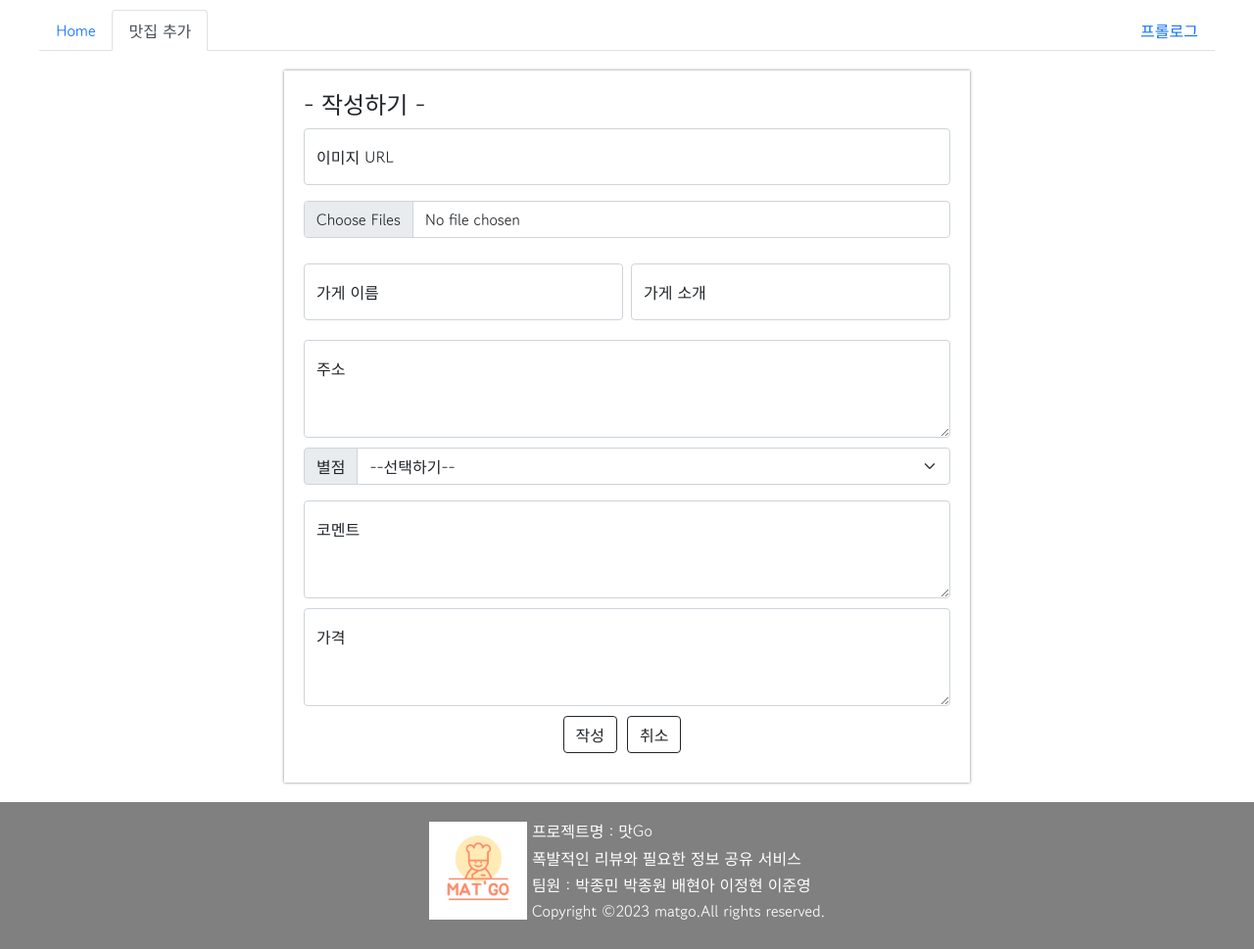
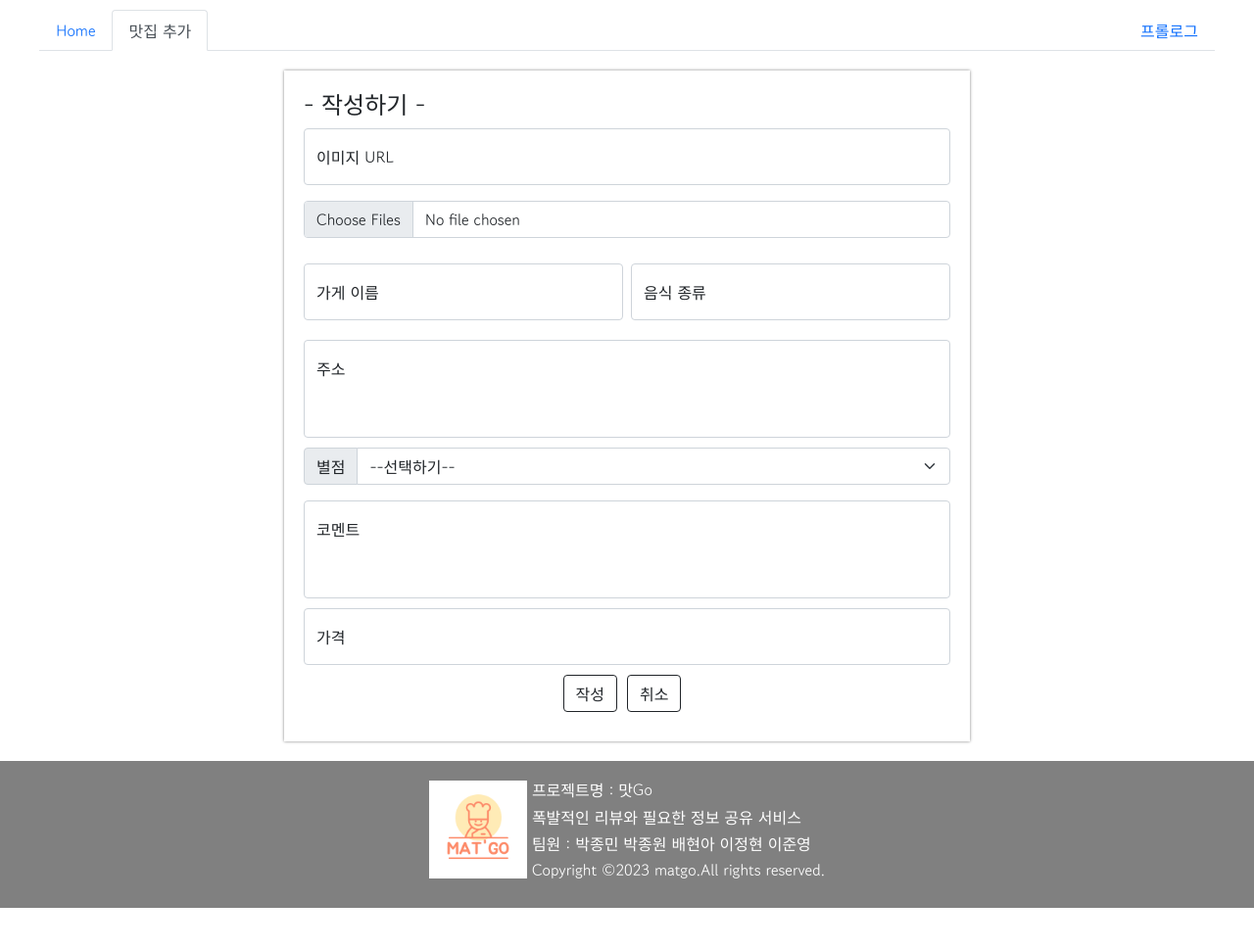
Before and after one commit to jmpop97/MiniTeamProject, a Flask app: page /write in a window 1280 px wide. Shown: the part 150-1119 px from the top of the page at 98% size. After the commit the page ends 1077 px from the top, so only its background shows below. Run offline with Flask 2, Linux system fonts and the light colour scheme.

Commit message:
write-칸 늘어나는거 제거

```diff
--- a/app.py
+++ b/app.py
@@ -75,10 +75,10 @@ def matgo_list_detail(id):
 
     return render_template('matgo_list_detail.html',Resid=id)
 
-@app.route('/matgo_list_detail/<id>', methods=["GET"])
-def matgo_list_detail_get(id):
-    ids={'review_id':id}
-    return jsonify({'result': ids})
+#@app.route('/matgo_list_detail/<id>', methods=["GET"])
+#def matgo_list_detail_get(id):
+#    ids={'review_id':id}
+#    return jsonify({'result': ids})
 
 @app.route('/matgo_list_detail/<id>', methods=["POST"])
 def matgo_list_detail_post(id):
--- a/templates/matgo.html
+++ b/templates/matgo.html
@@ -622,7 +622,7 @@
             </div>
         </div>
 
-    <!---->
+    <!--위치이상함-->
     </div>
     <div class="min">
         <img src="https://cdn.pixabay.com/photo/2020/06/29/10/55/pizza-5352321__340.png" alt="로고" width="340px"
--- a/templates/write.html
+++ b/templates/write.html
@@ -104,6 +104,10 @@
         .bartext {
             color: white;
         }
+        textarea {
+            height: 60px;
+            resize: none;
+        }
 
     </style>
     <script>
@@ -132,7 +136,6 @@
         }
     </script>
 </head>
-
 <body>
     <!--대문-->
     <div class="mytitle">
@@ -157,12 +160,14 @@
 
         </ul>
     </div>
+
+<form>
  <!--작성내용-->
     <div class="mypost" id="post-box">
         <h4> - 작성하기 - </h4>
 <!--imgLink-->
         <div class="form-floating mb-3">
-            <input type="email" class="form-control" id="url" placeholder="name@example.com">
+            <textarea class="form-control" id="url" placeholder="Leave a comment here" required></textarea>
             <label for="url">이미지 URL</label>
         </div>
         <!--파일선택-->
@@ -173,30 +178,30 @@
         <div class="row g-2">
             <div class="col-md">
                 <div class="form-floating">
-                    <input type="email" class="form-control" id="stname" placeholder="name@example.com"
-                           value="">
+                                <textarea class="form-control" id="stname" required
+                                          placeholder="Leave a comment here"></textarea>
                     <label for="stname">가게 이름</label>
                 </div>
             </div>
             <div class="col-md">
                 <div class="form-floating">
-                    <input type="email" class="form-control" id="stintro" placeholder="name@example.com"
-                           value="">
-                    <label for="stintro">가게 소개</label>
+                                <textarea class="form-control" id="stintro" required
+                                          placeholder="Leave a comment here"></textarea>
+                    <label for="stintro">음식 종류</label>
                 </div>
             </div>
         </div>
  <!--주소-->
         <div class="form-floating">
-            <textarea class="form-control" placeholder="Leave a comment here" id="stadd"
-                    style="height: 100px"></textarea>
+                    <textarea class="form-control" placeholder="Leave a comment here" id="stadd" required
+                              style="height: 100px"></textarea>
             <label for="stadd">주소</label>
         </div>
  <!--별점-->
         <div class="input-group mb-3">
             <label class="input-group-text" for="ststar">별점</label>
-            <select class="form-select" id="ststar">
-                <option selected>--선택하기--</option>
+            <select class="form-select" id="ststar" required>
+                <option selected disabled value="">--선택하기--</option>
                 <option value="1">⭐</option>
                 <option value="2">⭐⭐</option>
                 <option value="3">⭐⭐⭐</option>
@@ -206,22 +211,24 @@
         </div>
  <!--코멘트-->
         <div class="form-floating">
-            <textarea class="form-control" placeholder="Leave a comment here" id="comment"
-                      style="height: 100px"></textarea>
+                    <textarea class="form-control" placeholder="Leave a comment here" id="comment" required
+                              style="height: 100px"></textarea>
             <label for="comment">코멘트</label>
         </div>
  <!--가격-->
         <div class="form-floating">
-            <textarea class="form-control" placeholder="Leave a comment here" id="price"
-                      style="height: 100px"></textarea>
+            <textarea class="form-control" placeholder="Leave a comment here" id="price"></textarea>
             <label for="price">가격</label>
         </div>
-<!--저장&닫기-->
+
+        <!--저장&닫기-->
         <div class="mybtn">
-            <button onclick="save_matjip()" type="button" class="btn btn-outline-dark">작성</button>
+            <button onclick="save_matjip()" type="submit" class="btn btn-outline-dark" >작성</button>
             <button onClick="history.back();" type="button" class="btn btn-outline-dark">취소</button>
         </div>
     </div>
+</form>
+
 <!--팀소개-->
     <div class="bar">
         <div class="bartext">
```
